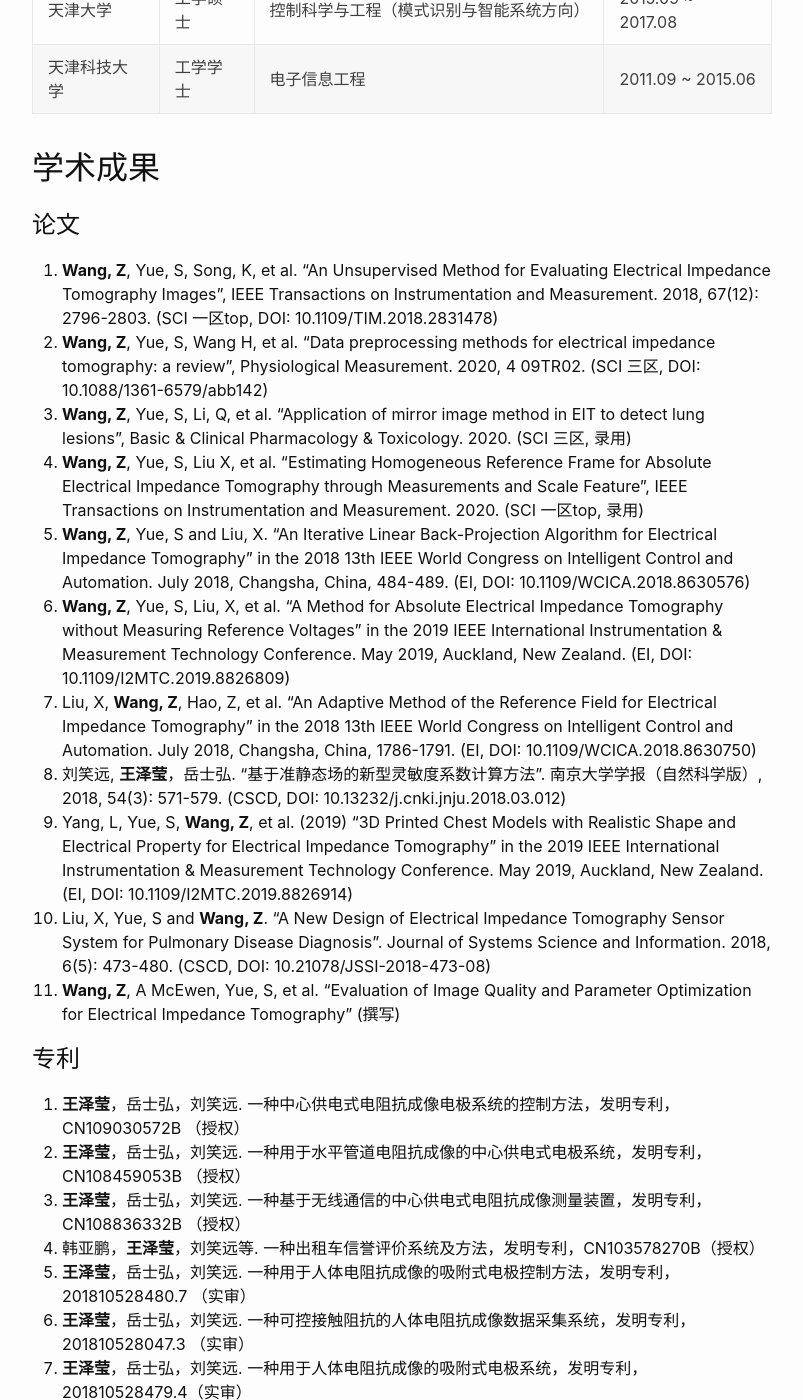
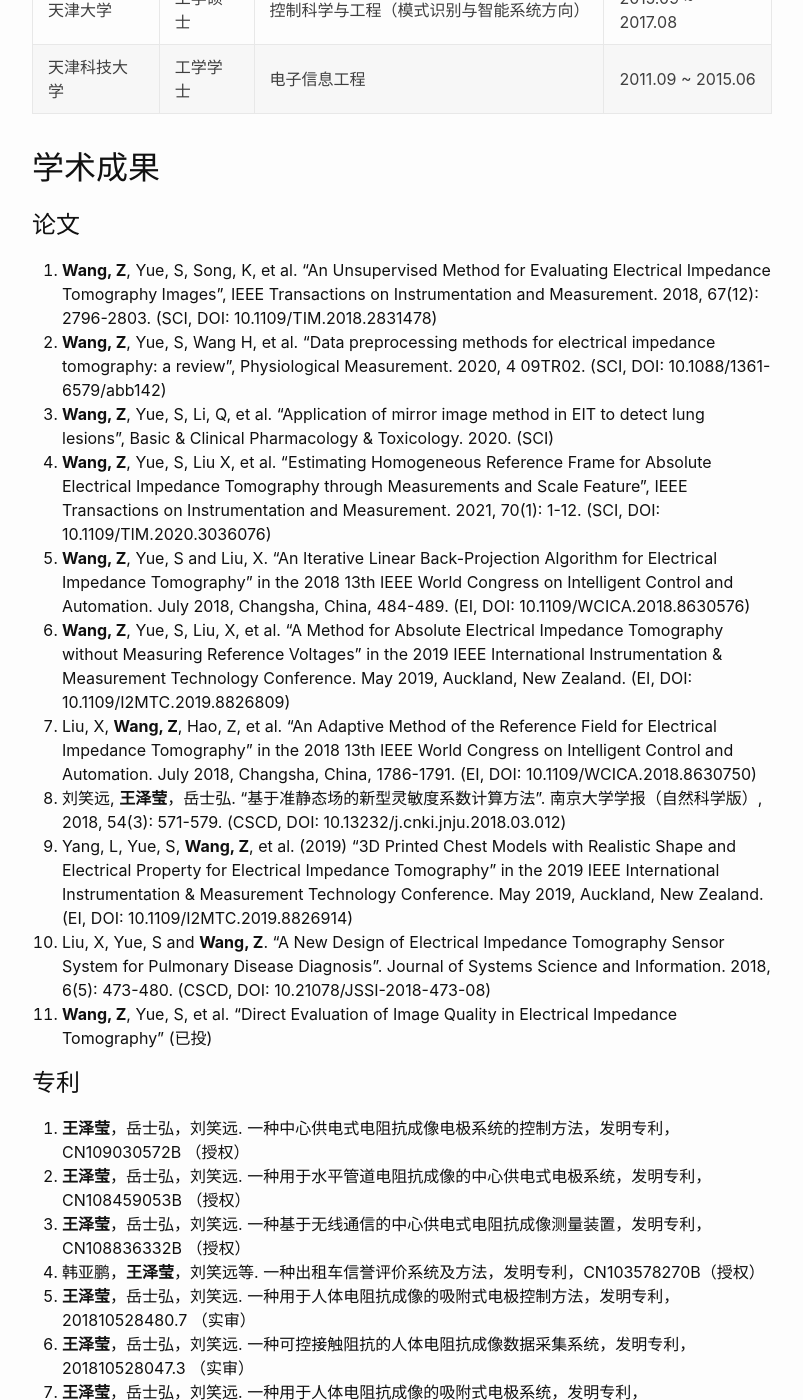
Before and after one commit to molly1018/molly1018.github.io, a Jekyll site: the page built from docs/index.md, in a window 1280 px wide and 1400 px high, scrolled down 318 px. Shown: the whole window, without its empty margins (238-1041 px from the left). Built offline with Jekyll 4.4.1, drawn with Linux system fonts in a browser that asks for light colours.

Commit message:
update paper state

```diff
--- a/docs/index.md
+++ b/docs/index.md
@@ -12,17 +12,17 @@ title: 个人简历
 
 # 学术成果
 ## 论文
-1. **Wang, Z**, Yue, S, Song, K, et al. “An Unsupervised Method for Evaluating Electrical Impedance Tomography Images”, IEEE Transactions on Instrumentation and Measurement. 2018, 67(12): 2796-2803. (SCI 一区top, DOI: 10.1109/TIM.2018.2831478)
-2. **Wang, Z**, Yue, S, Wang H, et al. “Data preprocessing methods for electrical impedance tomography: a review”, Physiological Measurement. 2020, 4 09TR02. (SCI 三区, DOI: 10.1088/1361-6579/abb142)
-3. **Wang, Z**, Yue, S, Li, Q, et al. “Application of mirror image method in EIT to detect lung lesions”, Basic & Clinical Pharmacology & Toxicology. 2020. (SCI 三区, 录用)
-4. **Wang, Z**, Yue, S, Liu X, et al. “Estimating Homogeneous Reference Frame for Absolute Electrical Impedance Tomography through Measurements and Scale Feature”, IEEE Transactions on Instrumentation and Measurement. 2020. (SCI 一区top, 录用)
+1. **Wang, Z**, Yue, S, Song, K, et al. “An Unsupervised Method for Evaluating Electrical Impedance Tomography Images”, IEEE Transactions on Instrumentation and Measurement. 2018, 67(12): 2796-2803. (SCI, DOI: 10.1109/TIM.2018.2831478)
+2. **Wang, Z**, Yue, S, Wang H, et al. “Data preprocessing methods for electrical impedance tomography: a review”, Physiological Measurement. 2020, 4 09TR02. (SCI, DOI: 10.1088/1361-6579/abb142)
+3. **Wang, Z**, Yue, S, Li, Q, et al. “Application of mirror image method in EIT to detect lung lesions”, Basic & Clinical Pharmacology & Toxicology. 2020. (SCI)
+4. **Wang, Z**, Yue, S, Liu X, et al. “Estimating Homogeneous Reference Frame for Absolute Electrical Impedance Tomography through Measurements and Scale Feature”, IEEE Transactions on Instrumentation and Measurement. 2021, 70(1): 1-12. (SCI, DOI: 10.1109/TIM.2020.3036076)
 5. **Wang, Z**, Yue, S and Liu, X. “An Iterative Linear Back-Projection Algorithm for Electrical Impedance Tomography” in the 2018 13th IEEE World Congress on Intelligent Control and Automation. July 2018, Changsha, China, 484-489. (EI, DOI: 10.1109/WCICA.2018.8630576)
 6. **Wang, Z**, Yue, S, Liu, X, et al. “A Method for Absolute Electrical Impedance Tomography without Measuring Reference Voltages” in the 2019 IEEE International Instrumentation & Measurement Technology Conference. May 2019, Auckland, New Zealand. (EI, DOI: 10.1109/I2MTC.2019.8826809)
 7. Liu, X, **Wang, Z**, Hao, Z, et al. “An Adaptive Method of the Reference Field for Electrical Impedance Tomography” in the 2018 13th IEEE World Congress on Intelligent Control and Automation. July 2018, Changsha, China, 1786-1791. (EI, DOI: 10.1109/WCICA.2018.8630750)
 8. 刘笑远, **王泽莹**，岳士弘. “基于准静态场的新型灵敏度系数计算方法”. 南京大学学报（自然科学版）, 2018, 54(3): 571-579. (CSCD, DOI: 10.13232/j.cnki.jnju.2018.03.012)
 9. Yang, L, Yue, S, **Wang, Z**, et al. (2019) “3D Printed Chest Models with Realistic Shape and Electrical Property for Electrical Impedance Tomography” in the 2019 IEEE International Instrumentation & Measurement Technology Conference. May 2019, Auckland, New Zealand. (EI, DOI: 10.1109/I2MTC.2019.8826914)
 10. Liu, X, Yue, S and **Wang, Z**. “A New Design of Electrical Impedance Tomography Sensor System for Pulmonary Disease Diagnosis”. Journal of Systems Science and Information. 2018, 6(5): 473-480. (CSCD, DOI: 10.21078/JSSI-2018-473-08)
-11.	**Wang, Z**, A McEwen, Yue, S, et al. “Evaluation of Image Quality and Parameter Optimization for Electrical Impedance Tomography” (撰写)
+11.	**Wang, Z**, Yue, S, et al. “Direct Evaluation of Image Quality in Electrical Impedance Tomography” (已投)
 
 ## 专利
 1. **王泽莹**，岳士弘，刘笑远. 一种中心供电式电阻抗成像电极系统的控制方法，发明专利，CN109030572B （授权）
```
